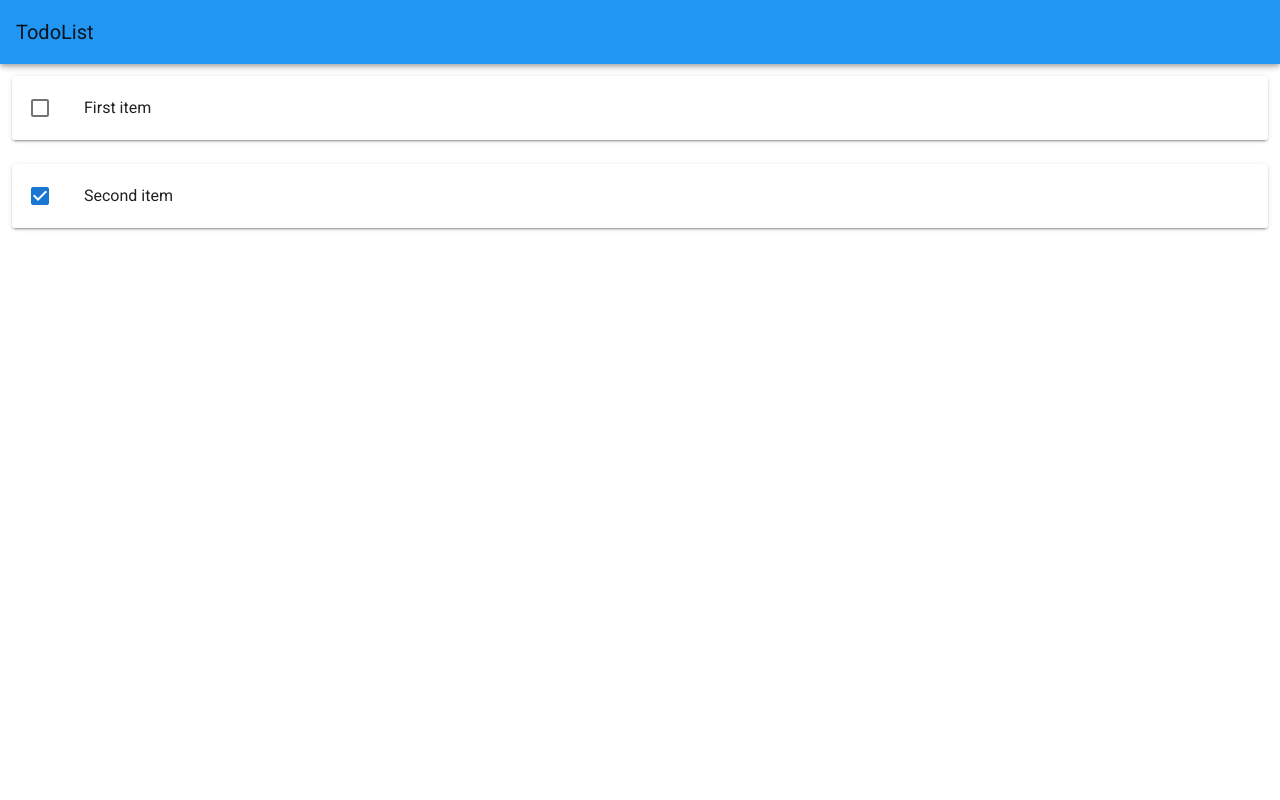
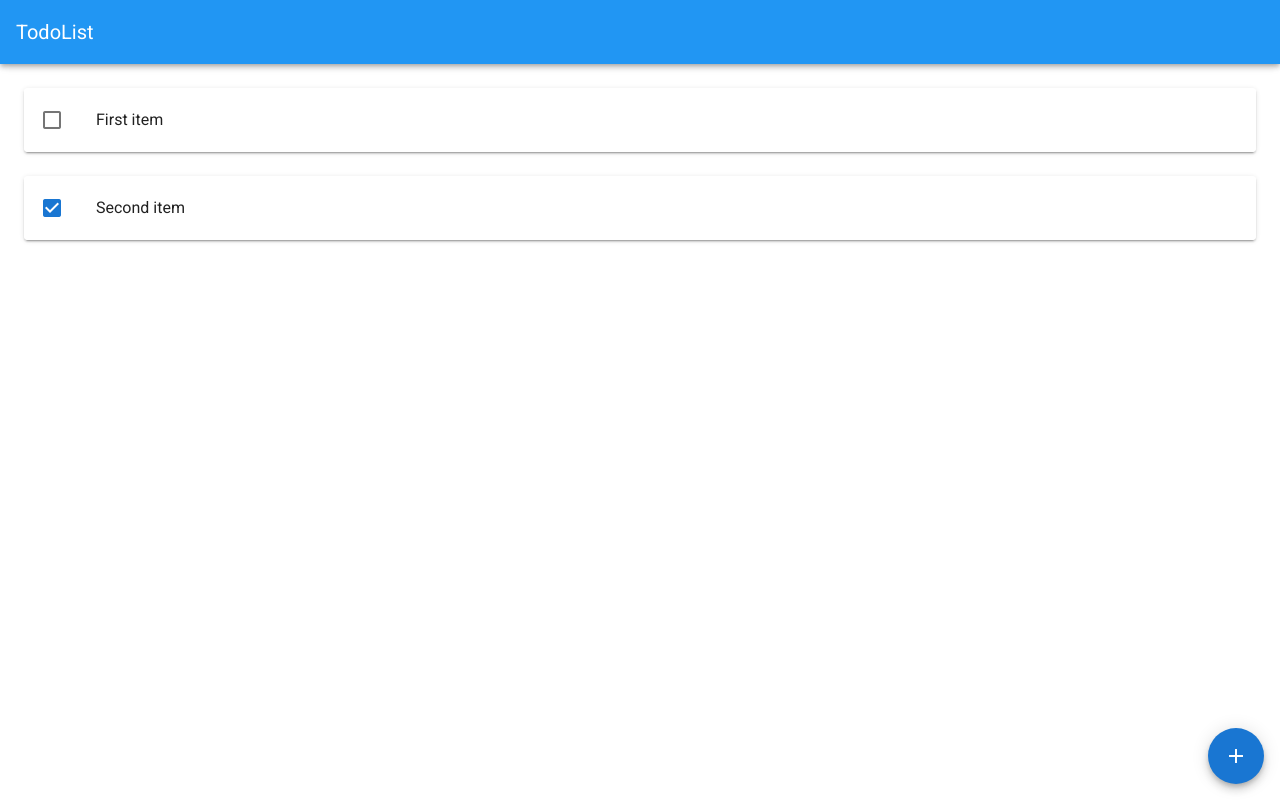
Before and after one commit to Norbi-S/todolist, a Vue app: page / in a window 1280 px wide. Built offline with nearby package versions, Linux system fonts and the light colour scheme.

Commit message:
Added mock button

```diff
--- a/src/App.vue
+++ b/src/App.vue
@@ -1,10 +1,15 @@
 <template>
   <v-app>
     <v-app-bar app color="blue">
-      <v-toolbar-title>TodoList</v-toolbar-title>
+      <v-toolbar-title class="white--text">TodoList</v-toolbar-title>
     </v-app-bar>
     <v-main>
-      <TodoItemList></TodoItemList>
+      <v-container fluid>
+        <TodoItemList></TodoItemList>
+        <v-btn fixed bottom right fab color="primary">
+          <v-icon>mdi-plus</v-icon>
+        </v-btn>
+      </v-container>
     </v-main>
   </v-app>
 </template>
--- a/src/components/TodoItemCard.vue
+++ b/src/components/TodoItemCard.vue
@@ -1,5 +1,5 @@
 <template>
-  <v-card>
+  <v-card ripple>
     <v-list flat>
       <v-list-item-group
         :value="isDone | booleanToListItemValue"
```
